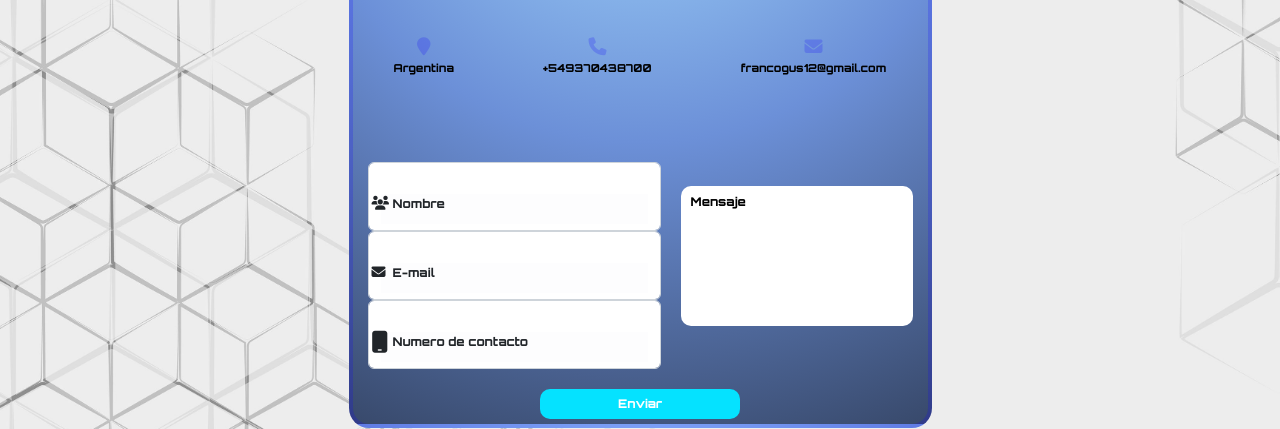
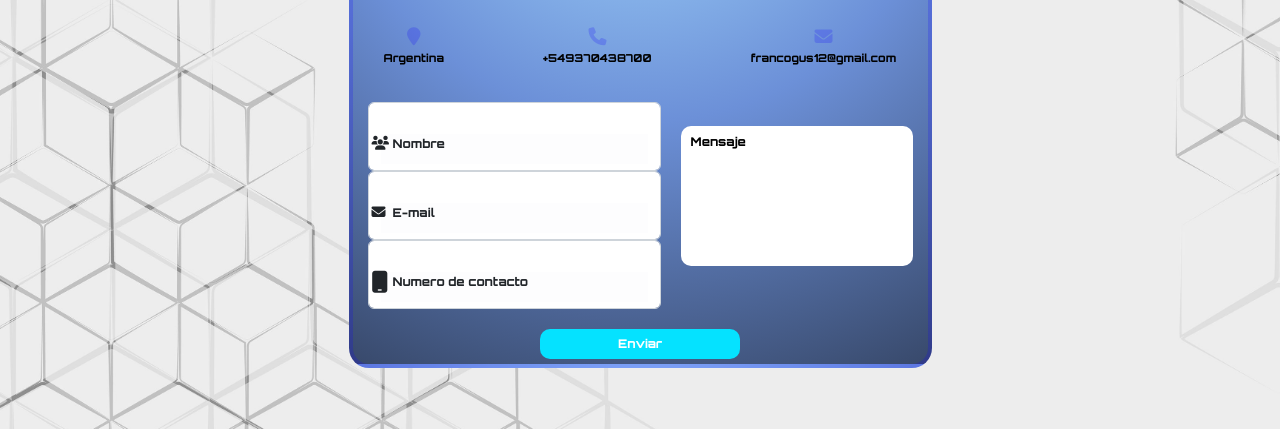
Before and after one commit to frangusberti/ProyectoFinal, a website: page Pages/contacto.html in a window 1280 px wide. Shown: the part 201-630 px from the top of the page. Drawn offline with nearby package versions, Linux system fonts and the light colour scheme.

Commit message:
correcion de errores

```diff
--- a/sass/contacto.scss
+++ b/sass/contacto.scss
@@ -37,6 +37,7 @@ $colores: (
   display: flex;
   justify-content: center;
   align-items: center;
+
   .card {
     border: solid 4px map-get($map: $colores, $key: "3");
     .card1 {
@@ -58,7 +59,7 @@ $colores: (
 @media only screen and (min-width: 767px) {
   .stats {
     display: flex;
-    margin: 20px;
+    margin: 10px;
     justify-content: space-between;
     color: map-get($map: $colores, $key: "1");
   }
@@ -66,7 +67,7 @@ $colores: (
 @media only screen and (max-width: 766px) {
   .stats {
     display: none;
-    margin: 20px;
+    margin: 10px;
     justify-content: space-between;
     color: map-get($map: $colores, $key: "1");
   }
@@ -97,7 +98,6 @@ $colores: (
   }
 }
 .card1 {
-  margin-top: 40px;
   position: relative;
   background-color: rgb(36, 0, 136);
   border-radius: 10px;
```
Also changed, not shown: sass/contacto.css, 1 other file.
